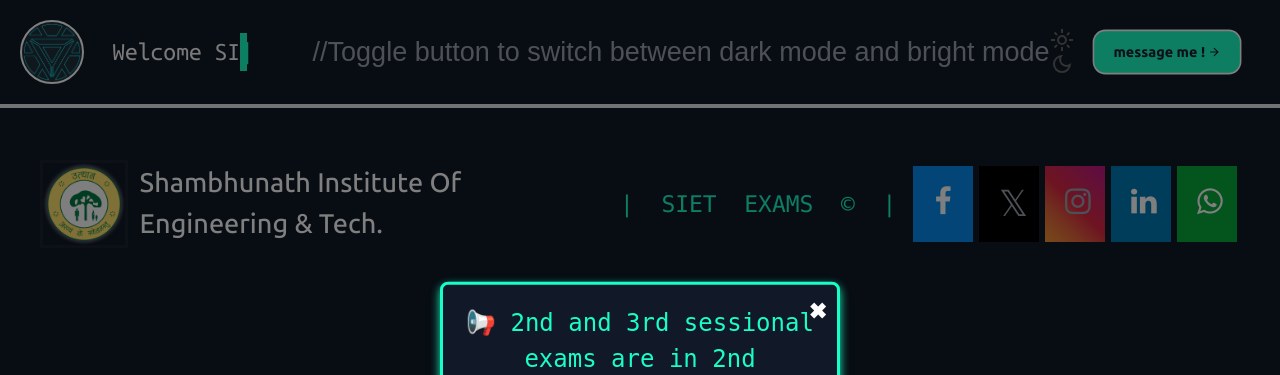
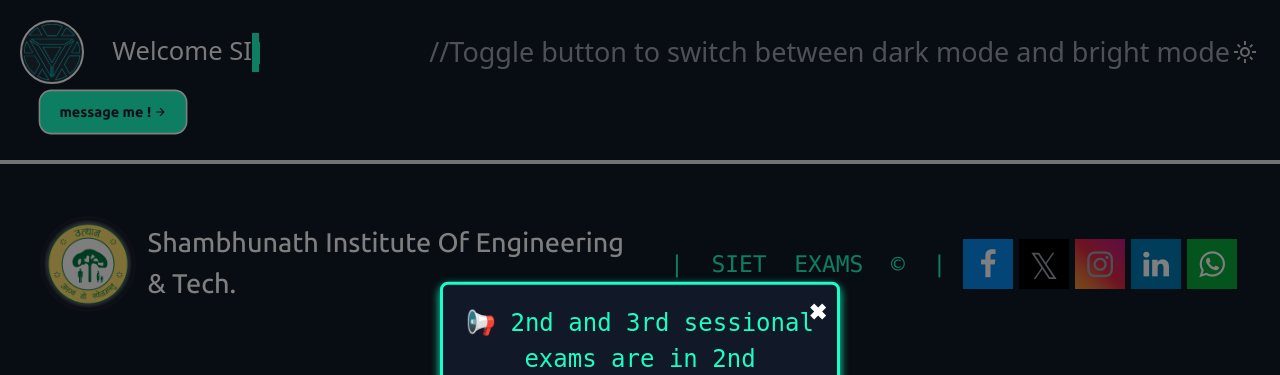
Before and after one commit to SudoKIngpin/Flask-App, a Flask app: page / in a window 1280 px wide. Shown: the top 375 px of the page. Run offline with Flask 2, Linux system fonts and the light colour scheme.

Commit message:
Update style.css
added toggle button css and updated icons ui

```diff
--- a/static/style.css
+++ b/static/style.css
@@ -4,6 +4,15 @@ html,
 body{
 width:100%;
 overflow-x:hidden;
+}
+
+img{
+  border-radius: 1000px;
+}
+
+* {
+    transition: all ease 0.3s;
+    font-family: system-ui, -apple-system, BlinkMacSystemFont, 'Segoe UI', Roboto, Oxygen, Ubuntu, Cantarell, 'Open Sans', 'Helvetica Neue', sans-serif;
 }
 
 /* CSS */
@@ -160,12 +169,14 @@ overflow-x:hidden;
 
 
     .fa {
-      padding: 20px;
+      padding: 10px;
       font-size: 30px;
-      width: 60px;
+      width: 50px;
       text-align: center;
       text-decoration: none;
       margin: 5px 3px;
+        height: 50px;
+
 
     }
 
@@ -388,3 +399,38 @@ overflow-x:hidden;
   font-size: 18px;
   font-family:system-ui, -apple-system, Ubuntu;
 }
+
+
+
+
+
+#toggle-btn {
+  filter: invert(0);
+  width: 30px;
+  height: 30px;
+  border-radius: 50%;
+  transition: all ease 0.2s;
+  display: flex;
+  justify-content: center;
+  align-items: center;
+  cursor: pointer;
+  filter: brightness(200%) !important;
+}
+
+#bright {
+  width: 25px;
+  margin: 10px;
+}
+
+#dark {
+  display: none;
+  width: 25px;
+}
+
+#toggle-btn:hover {
+  transform: scale(110%);
+}
+
+#toggle-btn:active {
+  transform: scale(100%);
+}
```
